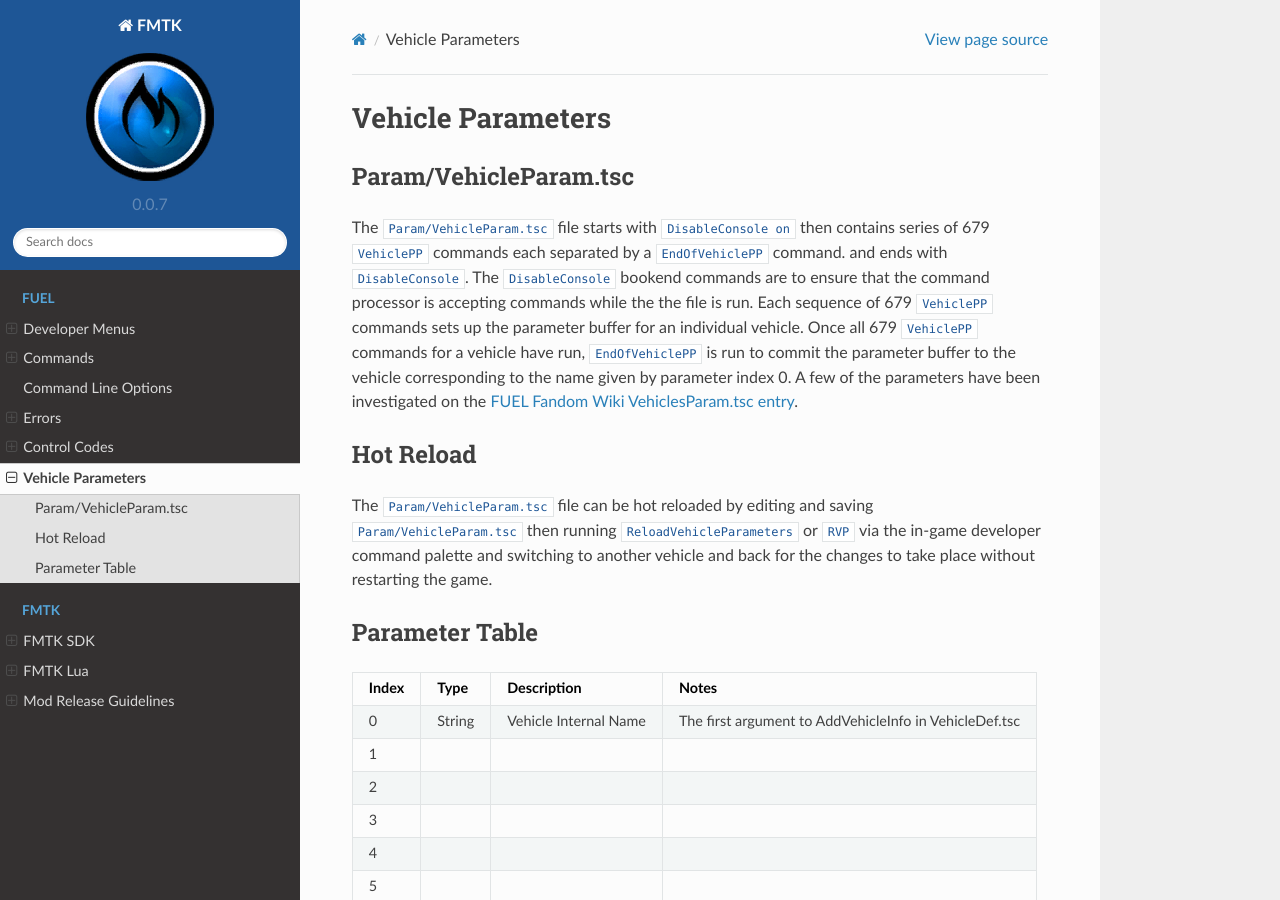
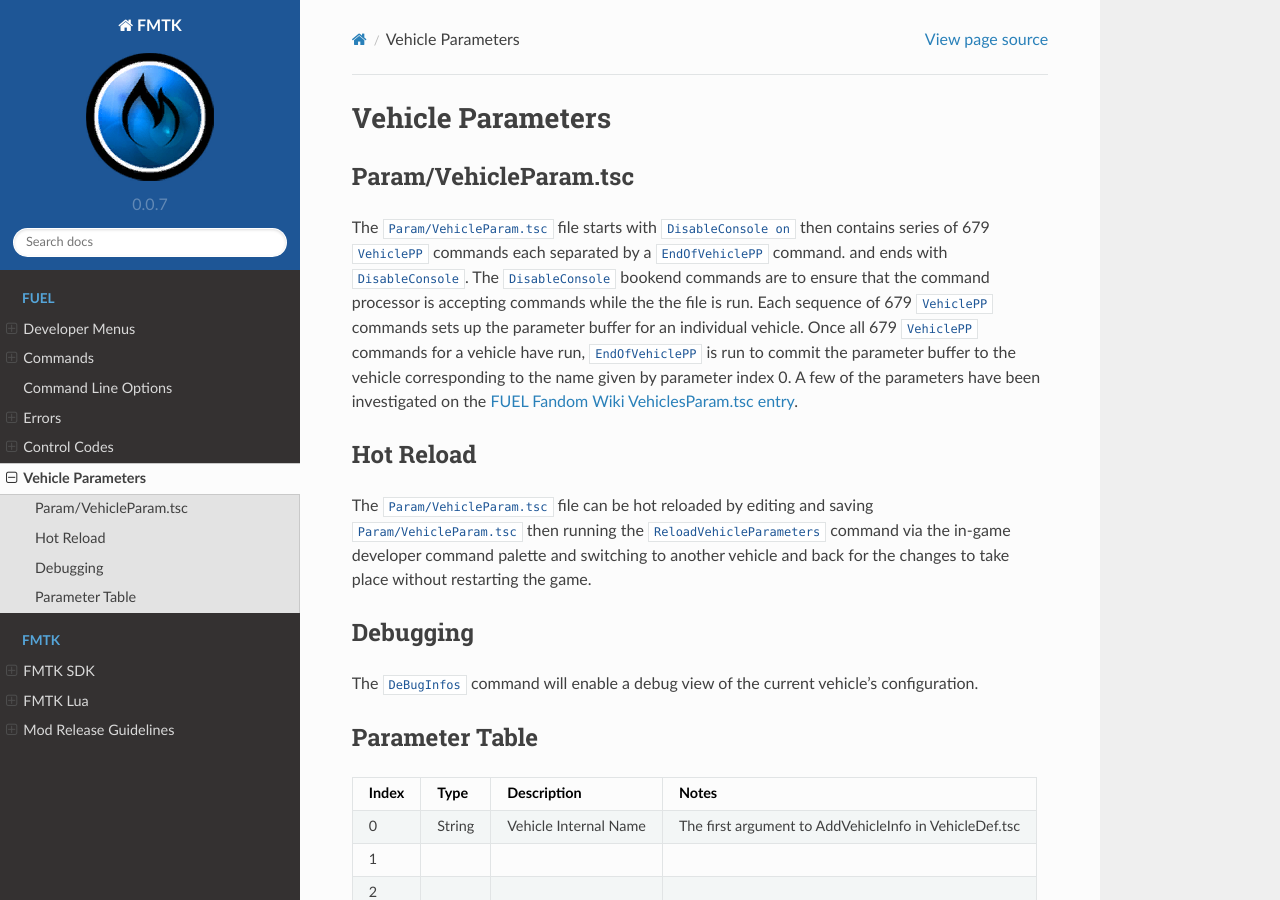
Before and after one commit to widberg/fmtk, a Sphinx documentation site: the page built from docs/source/fuelvehicleparam.rst, in a window 1280 px wide and 900 px high. Built offline with Sphinx 7.4.7 and the Read the Docs theme 2.0.0, drawn with Linux system fonts in a browser that asks for light colours.

Commit message:
vehicleparam

```diff
--- a/docs/source/fuelvehicleparam.rst
+++ b/docs/source/fuelvehicleparam.rst
@@ -9,7 +9,12 @@
 Hot Reload
 ----------
 
-The ``Param/VehicleParam.tsc`` file can be hot reloaded by editing and saving ``Param/VehicleParam.tsc`` then running ``ReloadVehicleParameters`` or ``RVP`` via the in-game developer command palette and switching to another vehicle and back for the changes to take place without restarting the game.
+The ``Param/VehicleParam.tsc`` file can be hot reloaded by editing and saving ``Param/VehicleParam.tsc`` then running the ``ReloadVehicleParameters`` command via the in-game developer command palette and switching to another vehicle and back for the changes to take place without restarting the game.
+
+Debugging
+---------
+
+The ``DeBugInfos`` command will enable a debug view of the current vehicle's configuration.
 
 Parameter Table
 ---------------
```
